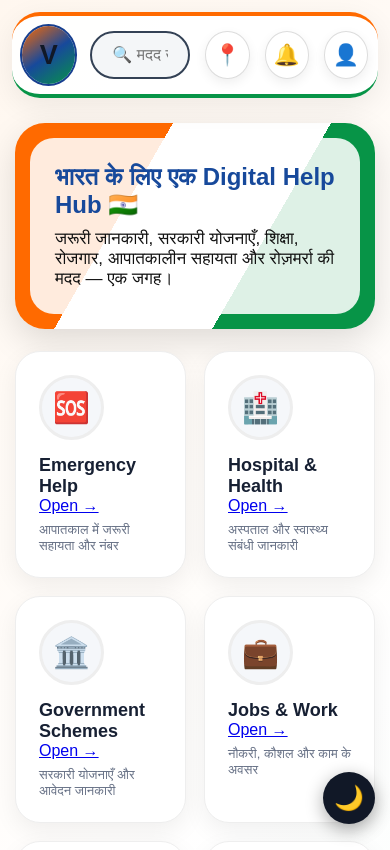
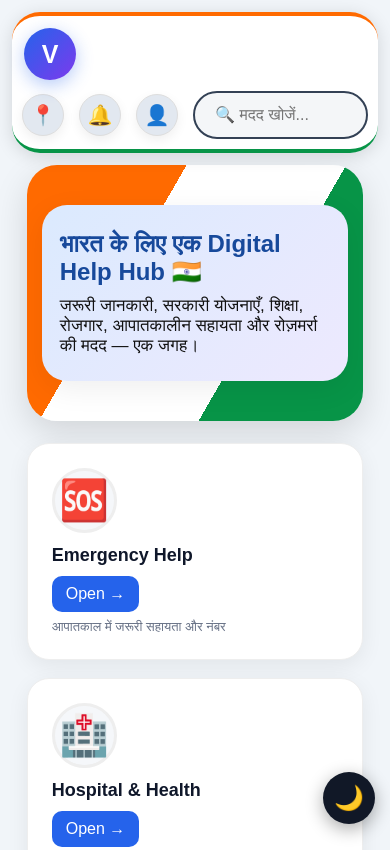
Before and after one commit to abhiprin6-gif/Virat-social-x, a website: page index.html in a window 390 px wide. Shown: the top 850 px of the page. Drawn offline with Linux system fonts and the light colour scheme.

Commit message:
Add premium responsive VIRAT design

```diff
--- a/Css/style.css
+++ b/Css/style.css
@@ -161,3 +161,184 @@ footer{
  .hero{padding:15px}
  .hero h2{font-size:24px}
 }
+
+/* ===== VIRAT SOCIAL X PREMIUM UI ===== */
+*{box-sizing:border-box}
+html{scroll-behavior:smooth}
+
+body{
+margin:0;
+font-family:Arial,sans-serif;
+background:#f1f5f9;
+color:#0f172a;
+transition:.25s;
+}
+
+header{
+position:sticky;
+top:0;
+z-index:9000;
+min-height:72px;
+display:flex;
+align-items:center;
+gap:15px;
+padding:10px 18px 10px 80px;
+background:rgba(255,255,255,.94);
+backdrop-filter:blur(12px);
+box-shadow:0 3px 18px #0002;
+}
+
+.logo{
+width:52px;
+height:52px;
+border-radius:50%;
+display:flex;
+align-items:center;
+justify-content:center;
+background:linear-gradient(135deg,#2563eb,#7c3aed);
+color:#fff!important;
+font-size:25px;
+font-weight:900;
+box-shadow:0 5px 18px #2563eb55;
+}
+
+.title h1{margin:0;font-size:22px}
+.title small{font-size:10px}
+
+.search{
+flex:1;
+min-width:120px;
+max-width:650px;
+height:50px;
+border-radius:28px;
+padding:0 20px;
+font-size:17px;
+border:2px solid #cbd5e1;
+outline:none;
+}
+
+.search:focus{
+border-color:#2563eb;
+box-shadow:0 0 15px #2563eb33;
+}
+
+.round{
+width:45px;
+height:45px;
+border-radius:50%;
+display:flex;
+align-items:center;
+justify-content:center;
+background:#e2e8f0;
+cursor:pointer;
+font-size:20px;
+}
+
+.layout{
+width:min(1200px,94%);
+margin:auto;
+}
+
+.heroBox{
+margin:25px 0;
+padding:35px 25px;
+border-radius:25px;
+background:linear-gradient(135deg,#dbeafe,#ede9fe);
+box-shadow:0 8px 30px #0001;
+}
+
+.grid{
+display:grid;
+grid-template-columns:repeat(auto-fit,minmax(220px,1fr));
+gap:18px;
+}
+
+.help{
+padding:24px;
+border-radius:22px;
+background:#fff;
+box-shadow:0 6px 22px #0001;
+cursor:pointer;
+transition:.2s;
+}
+
+.help:hover{
+transform:translateY(-5px);
+box-shadow:0 12px 28px #0002;
+}
+
+.helpIcon{
+font-size:40px;
+margin-bottom:12px;
+}
+
+.open-help{
+display:inline-block;
+margin-top:10px;
+padding:9px 14px;
+border-radius:10px;
+background:#2563eb;
+color:#fff;
+text-decoration:none;
+}
+
+.emergency,.ai{
+margin:25px 0;
+padding:25px;
+border-radius:22px;
+background:#fff;
+box-shadow:0 6px 22px #0001;
+}
+
+.buttons{
+display:flex;
+flex-wrap:wrap;
+gap:10px;
+margin-top:18px;
+}
+
+.btn{
+border:0;
+padding:13px 18px;
+border-radius:14px;
+background:#2563eb;
+color:#fff;
+font-weight:bold;
+cursor:pointer;
+}
+
+body.dark-mode,
+body.vdark{
+background:#020617!important;
+color:#f8fafc!important;
+}
+
+body.dark-mode header,
+body.vdark header{
+background:#0f172a!important;
+}
+
+body.dark-mode .help,
+body.dark-mode .heroBox,
+body.dark-mode .emergency,
+body.dark-mode .ai,
+body.vdark .help,
+body.vdark .heroBox,
+body.vdark .emergency,
+body.vdark .ai{
+background:#0f172a!important;
+color:#f8fafc!important;
+}
+
+@media(max-width:700px){
+header{
+padding:75px 10px 10px;
+flex-wrap:wrap;
+}
+.logo{position:absolute;top:12px;left:12px}
+.title{margin-left:55px}
+.search{order:3;width:100%;max-width:none}
+.round{width:42px;height:42px}
+.layout{width:94%}
+.heroBox{padding:25px 18px}
+}
```
